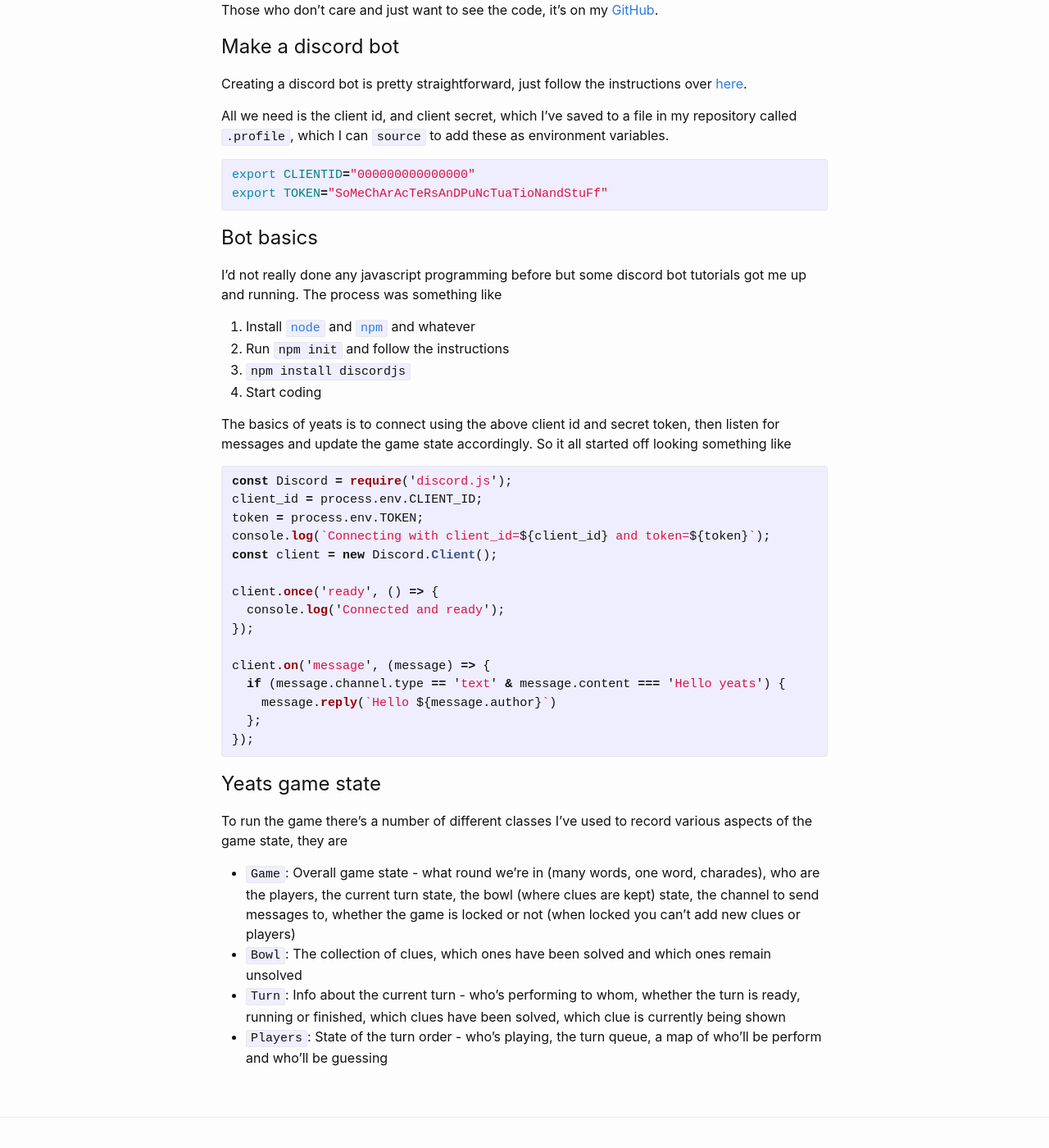
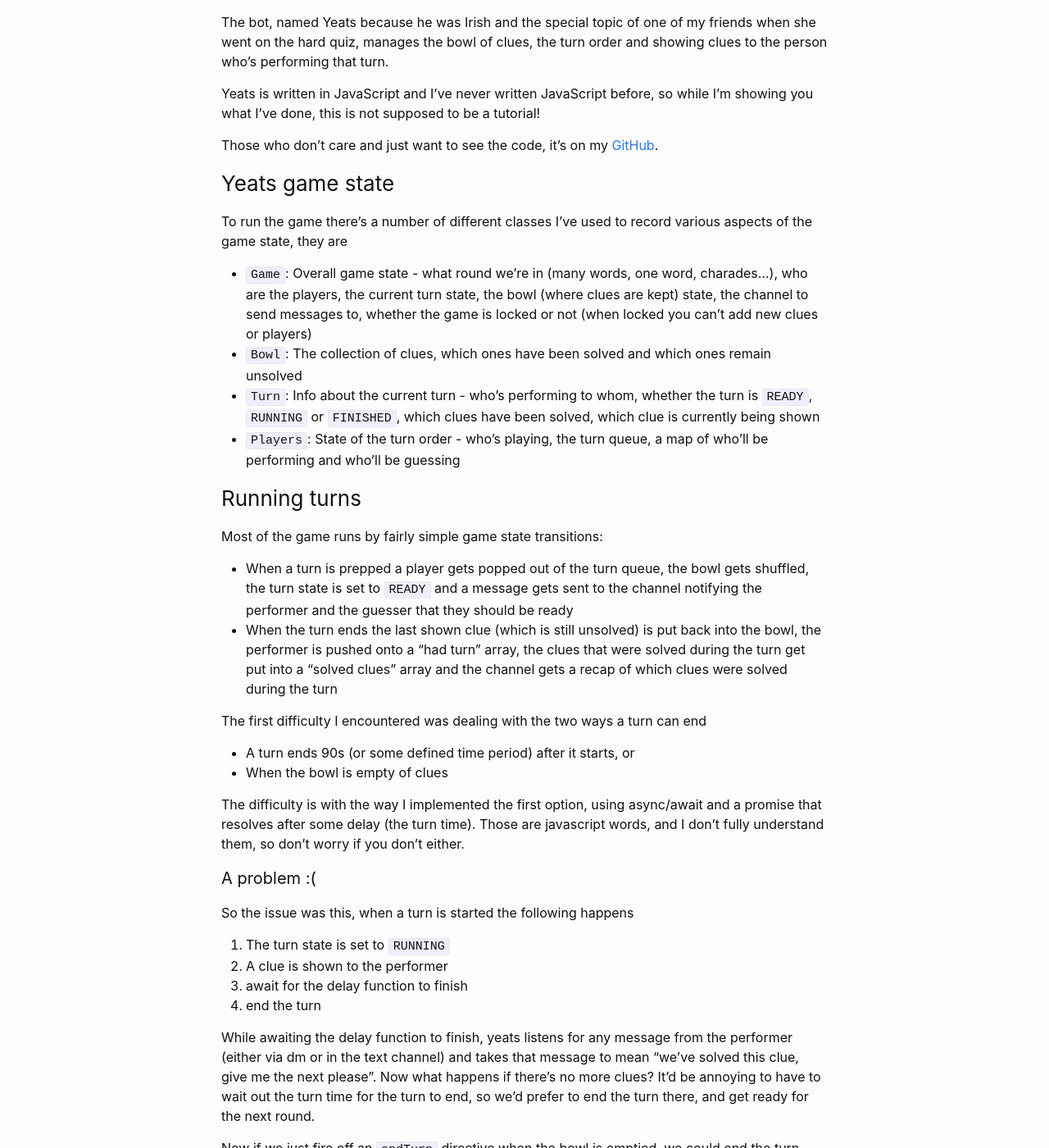
Before and after one commit to mattswoon/mattswoon.github.io, a Jekyll site: the page built from _posts/2020-04-04-irish.md, in a window 1280 px wide and 1400 px high, scrolled down 833 px. Shown: the whole window at 82% size. Built offline with Jekyll 4.4.1, drawn with Linux system fonts in a browser that asks for light colours; emoji names are drawn with the system emoji font; some of the changed text lies outside the part shown.

Commit message:
add emoji gem and finish irish blog post

```diff
--- a/Gemfile
+++ b/Gemfile
@@ -9,6 +9,7 @@
 # Happy Jekylling!
 gem "jekyll", "~> 4.0.0"
 gem "jekyll-seo-tag", "~> 2.6"
+gem "jemoji"
 # If you want to use GitHub Pages, remove the "gem "jekyll"" above and
 # uncomment the line below. To upgrade, run `bundle update github-pages`.
 # gem "github-pages", group: :jekyll_plugins
--- a/_config.yml
+++ b/_config.yml
@@ -28,6 +28,7 @@
 
 plugins:
   - jekyll-seo-tag
+  - jemoji
 
 # Exclude from processing.
 # The following items will not be processed, by default.
--- a/_posts/2020-04-04-irish.md
+++ b/_posts/2020-04-04-irish.md
@@ -5,48 +5,109 @@
 categories: code
 ---
 
-# Irish
+## Irish
 This game probably has a lot of names, I've not met many who call it Irish.
 
-Everyone puts clues into a bowl, they can be anything: a celebrity, a character, an event, an emotion...
+Everyone puts clues into a bowl, they can be anything: a celebrity, a character, an event, an in-joke, a song, a lyric,
+one of euclids axioms, an emotion...
+
 Then there's three rounds where everyone takes at turn at pulling clues out of the bowl and performing them to some other people.
 In each round the mode of performance changes
- 1) use any words that aren't written on the clue
- 2) use one word and and one word only
- 3) charades
+ 1. use any words that aren't written on the clue
+ 2. use one word and and one word only
+ 3. charades
 
 You can invent more rounds if you want, the point is that successful performances don't need to
-describe the clue precisely but you can use in-jokes and throw backs to the previous rounds to help the person guessing.
+describe the clue precisely but you can use in-jokes and throw backs to the previous rounds to help the person guessing. Some suggestions
+for playing this on discord include
+ * Sound effects only (I guess this is the radio drama version of charades?)
+ * Emojis only :man: :skull: :burrito: :arrow_right: :hand: (["He Died with Felafel in His Hand"](https://www.imdb.com/title/tt0172543/?ref_=fn_al_tt_1) ??)
 
-# Quarantine
-With the global pandemic in full swing and all this talk of flattening the curve, I haven't been able
-to gather with a large enough group of friends to play.
-
+### Quarantine
+With the global pandemic in full swing and all this talk of flattening the curve,
+gathering with a large enough group of friends to play is not possible.
 So I made a discord bot so we can play it virtually.
 
 The bot, named Yeats because he was Irish and the special topic of one of my friends when she went on the hard quiz,
 manages the bowl of clues, the turn order and showing clues to the person who's performing that turn.
 
 Yeats is written in JavaScript and I've never written JavaScript before,
-so while I'm showing you how I've done this, this is
+so while I'm showing you what I've done, this is
 not supposed to be a tutorial!
 
 Those who don't care and just want to see the code,
 it's on my [GitHub](https://github.com/mattswoon/yeats).
 
-# Make a discord bot
+### Yeats game state
+
+To run the game there's a number of different classes I've used to record various aspects of the game state, they are
+
+  * `Game`: Overall game state - what round we're in (many words, one word, charades...), who are the players, the current turn state, the bowl (where clues are kept) state, the channel to send messages to,
+  whether the game is locked or not (when locked you can't add new clues or players)
+  * `Bowl`: The collection of clues, which ones have been solved and which ones remain unsolved
+  * `Turn`: Info about the current turn - who's performing to whom, whether the turn is `READY`, `RUNNING` or `FINISHED`, which clues have been solved, which clue is currently being shown
+  * `Players`: State of the turn order - who's playing, the turn queue, a map of who'll be performing and who'll be guessing
+
+### Running turns
+Most of the game runs by fairly simple game state transitions:
+ * When a turn is prepped a player gets popped out of the turn queue, the bowl gets shuffled, the turn state is set to `READY` and a message gets sent to the channel
+ notifying the performer and the guesser that they should be ready
+ * When the turn ends the last shown clue (which is still unsolved) is put back into the bowl, the performer is pushed onto a "had turn" array, the clues that were solved during the turn
+ get put into a "solved clues" array and the channel gets a recap of which clues were solved during the turn
+
+The first difficulty I encountered was dealing with the two ways a turn can end
+ * A turn ends 90s (or some defined time period) after it starts, or
+ * When the bowl is empty of clues
+
+The difficulty is with the way I implemented the first option, using async/await and a promise that resolves after some delay (the turn time). Those are javascript words,
+and I don't fully understand them, so don't worry if you don't either.
+
+#### A problem :(
+So the issue was this, when a turn is started the following happens
+ 1. The turn state is set to `RUNNING`
+ 2. A clue is shown to the performer
+ 3. await for the delay function to finish
+ 4. end the turn
+
+While awaiting the delay function to finish, yeats listens for any message from the performer (either via dm or in the text channel) and takes that message to mean
+"we've solved this clue, give me the next please". Now what happens if there's no more clues? It'd be annoying to have to wait out the turn time for the turn to end,
+so we'd prefer to end the turn there, and get ready for the next round.
+
+Now if we just fire off an `endTurn` directive when the bowl is emptied, we could end the turn. The problem being that the awaiting start turn function will also
+try to end the turn when the delay finishes, meaning we'll be trying to end the turn twice.
+
+We could do a check on the turn state when we end the turn, to make sure the turn is still running first. But then the following is possible:
+  1. A turn starts
+  2. The perfomer solves all the clues in the bowl, so the turn ends (and its state set to `FINISHED`)
+  3. We start the next round and start the next turn (setting the turn state to `READY` and then `RUNNING`)
+  4. The function from bullet 1. finishes awaiting and sends an `endTurn`, and now since the current turn has a `RUNNING` state, *it* becomes the turn to end.
+
+This is clearly not how the game should work. How do we fix it?
+
+#### A solution :)
+There may be better ways, but here's what I did: When a turn is prepped, not only is its state set to `READY` but it is given a random identifier - I guess a plain old
+random number could do, but I used uuids because I like the way the look. Then, when we send an `endTurn`, we don't just say "end the current turn", we say
+"end the turn with identifier X". Now we still check the current turn is running, but we *also* check that the current turn has the same identifier as the turn
+we've asked yeats to end.
+
+In the example above, when we try to end the turn from bullet 1. in bullet 4. yeats will notice that the turn we're trying to end isn't the same turn that's currently
+running, and so will do nothing (except log that an `endTurn` came in for an obselete turn, so we know it's working).
+
+## Some more details
+For those interested, here's a little bit more of "how".
+
+### Make a discord bot
 
 Creating a discord bot is pretty straightforward, just follow the instructions over [here](https://discordpy.readthedocs.io/en/latest/discord.html).
 
-All we need is the client id, and client secret, which I've saved to a file in my repository called `.profile`, which I can `source` to add these
-as environment variables.
+All we need is the  secret token, which I've saved to a file in my repository called `.profile` (which is in the `.gitignore` so I don't
+ commit it for all the world to see), which I can `source` to as an environment variable.
 
 {% highlight bash %}
-export CLIENTID="000000000000000"
-export TOKEN="SoMeChArAcTeRsAnDPuNcTuaTioNandStuFf"
+export YEATS_TOKEN="SoMeChArAcTeRsAnDPuNcTuaTioNandStuFf"
 {% endhighlight %}
 
-# Bot basics
+### Bot basics
 
 I'd not really done any javascript programming before but some discord bot tutorials got me up and running. The process was something like
 
@@ -55,14 +116,13 @@
   2. `npm install discordjs`
   3. Start coding
 
-The basics of yeats is to connect using the above client id and secret token, then listen for messages and update the game state accordingly.
+The basics of yeats is to connect using the above secret token, then listen for messages and update the game state accordingly.
 So it all started off looking something like
 
 {% highlight js %}
 const Discord = require('discord.js');
-client_id = process.env.CLIENT_ID;
-token = process.env.TOKEN;
-console.log(`Connecting with client_id=${client_id} and token=${token}`);
+token = process.env.YEATS_TOKEN;
+console.log(`Connecting with token=${token}`);
 const client = new Discord.Client();
 
 client.once('ready', () => {
@@ -74,14 +134,54 @@
     message.reply(`Hello ${message.author}`)
   };
 });
+
+client.connect(token);
 {% endhighlight %}
 
-# Yeats game state
+### Adding commands
+To add commands to yeats's repertoire, we just need to add more `if` statements in the `'message'` event listener.
+I have three main blocks - one for commands (they start with `!`) DM'd to yeats, one for commands in the text channel, and one for the performer asking for a new clue.
+So the `'message'` listener looks more like
 
-To run the game there's a number of different classes I've used to record various aspects of the game state, they are
+{% highlight js %}
+client.on('message', (message) => {
+  if (message.channel.type === 'text' & message.content.startsWith('!')) {
+    command = message.content.split(' ')[0];
+    switch(command) {
+      case '!add-players'
+        // stuff
+        break;
+      case '!start-game'
+        // stuff
+        break;
+      case '!next-turn'
+        // stuff
+        break;
+      case '!start-turn'
+        // stuff
+        break;
+      // and so on
+      default
+        message.reply('Unknown command');
+    };
+  };
+  if (message.channel.type === 'dm' & message.content.startsWith('!')) {
+    command = message.content.split(' ')[0];
+    switch(command) {
+      case 'add-clue'
+        // stuff
+        break;
+      default
+        message.reply('Unknown command');
+    };
+  };
+  if (message.author === game.turn.performer & game.turn.isRunning()) {
+    // give next clue as a DM
+  };
+});
+{% endhighlight %}
 
-  * `Game`: Overall game state - what round we're in (many words, one word, charades), who are the players, the current turn state, the bowl (where clues are kept) state, the channel to send messages to,
-  whether the game is locked or not (when locked you can't add new clues or players)
-  * `Bowl`: The collection of clues, which ones have been solved and which ones remain unsolved
-  * `Turn`: Info about the current turn - who's performing to whom, whether the turn is ready, running or finished, which clues have been solved, which clue is currently being shown
-  * `Players`: State of the turn order - who's playing, the turn queue, a map of who'll be perform and who'll be guessing
+## Thanks for reading
+I won't go into detail about how I've coded all the game state transitions, but if you're interested you can check out all the code on [GitHub](https://github.com/mattswoon/yeats).
+
+If you've got an improvement or find a bug, submit an issue or PR :)
```
Also changed, not shown: Gemfile.lock.
